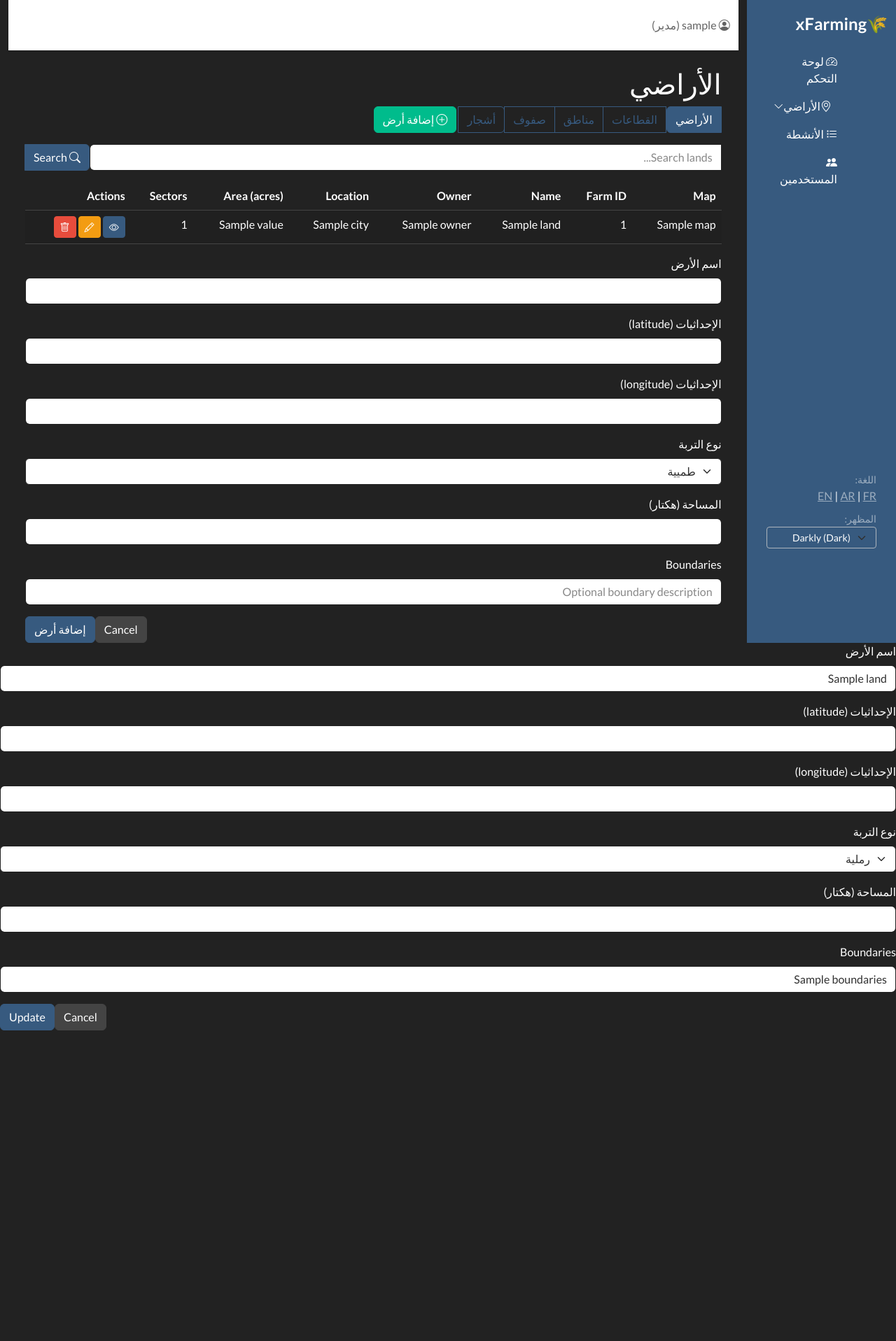
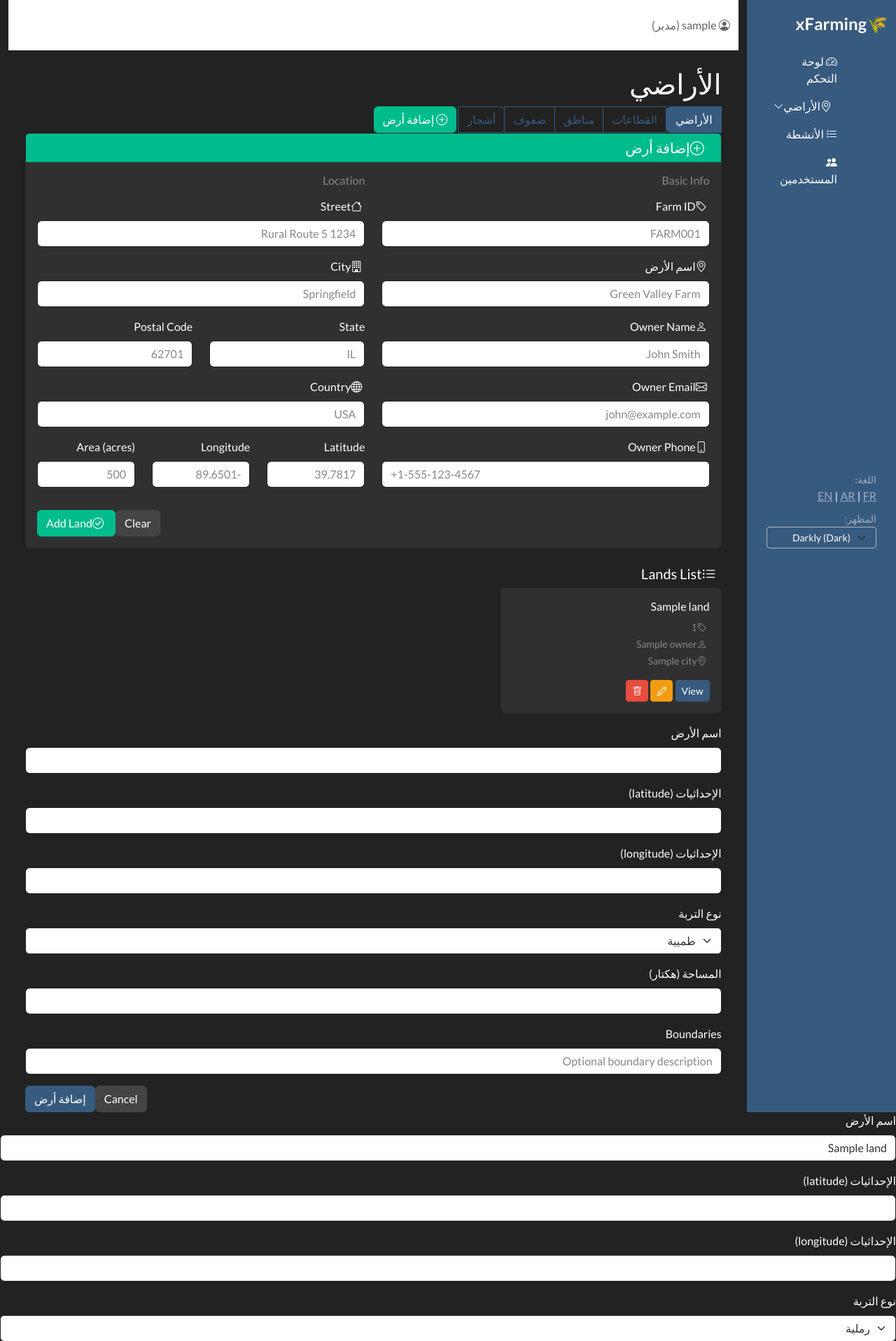
Before and after one commit to kouljihate/xFarming, a Flask app: template app/templates/lands/index.html in a window 1280 px wide. Shown: the top 1917 px of the page at 70% size. Before the commit the page ends 1473 px from the top, so only its background shows below. Run offline with Flask 3, Linux system fonts and the light colour scheme; the visitor is signed in with stand-in values (Sample User, id 1); the template is opened without the code that fills it: most values are stand-ins (such as "Sample title", 1, 10 or a date in 2020); some libraries are stand-ins or nearby versions.

Commit message:
Add inline Model Form for Lands and update Login page styling
- Replace Add Land modal with inline Model Form (always visible on page)
- Update login page with Bootstrap theme and custom.css:
  - Centered card layout with shadow
  - Bootstrap icons (bi-box-arrow-in-right, bi-person, bi-lock)
  - Proper form-control-lg for larger inputs
  - Card header with bg-primary text-white
  - Footer with branding
- Remove search form from lands page
- Show compact lands list below the form

```diff
--- a/app/templates/lands/index.html
+++ b/app/templates/lands/index.html
@@ -17,50 +17,120 @@
         <a href="{{ url_for('trees.index') }}" class="btn btn-outline-primary">{{ t('trees', session.get('lang', 'en'))
             }}</a>
     </div>
-    {% if session.get('role') in ['admin', 'worker'] %}
-    <button type="button" class="btn btn-success ms-2" data-bs-toggle="modal" data-bs-target="#addLandModal">
-        <i class="bi-plus-circle"></i> {{ t('add_land', session.get('lang', 'en')) }}
-    </button>
-    {% endif %}
+{% if session.get('role') in ['admin', 'worker'] %}
+<a href="#addLandForm" class="btn btn-success ms-2">
+    <i class="bi-plus-circle"></i> {{ t('add_land', session.get('lang', 'en')) }}
+</a>
+{% endif %}
+
+{% if session.get('role') in ['admin', 'worker'] %}
+<div class="card shadow-sm mb-4" id="addLandForm">
+    <div class="card-header bg-success text-white">
+        <h5 class="mb-0"><i class="bi-plus-circle me-2"></i>{{ t('add_land', session.get('lang', 'en')) }}</h5>
+    </div>
+    <div class="card-body">
+        <form method="POST" action="{{ url_for('lands.add') }}">
+            <div class="row">
+                <div class="col-md-6">
+                    <h6 class="text-muted mb-3">Basic Info</h6>
+                    <div class="mb-3">
+                        <label class="form-label"><i class="bi-tag me-1"></i>Farm ID</label>
+                        <input type="text" class="form-control" name="farm_id" placeholder="FARM001" required>
+                    </div>
+                    <div class="mb-3">
+                        <label class="form-label"><i class="bi-geo-alt me-1"></i>{{ t('land_name', session.get('lang', 'en')) }}</label>
+                        <input type="text" class="form-control" name="name" placeholder="Green Valley Farm" required>
+                    </div>
+                    <div class="mb-3">
+                        <label class="form-label"><i class="bi-person me-1"></i>Owner Name</label>
+                        <input type="text" class="form-control" name="owner_name" placeholder="John Smith">
+                    </div>
+                    <div class="mb-3">
+                        <label class="form-label"><i class="bi-envelope me-1"></i>Owner Email</label>
+                        <input type="email" class="form-control" name="owner_email" placeholder="john@example.com">
+                    </div>
+                    <div class="mb-3">
+                        <label class="form-label"><i class="bi-phone me-1"></i>Owner Phone</label>
+                        <input type="tel" class="form-control" name="owner_phone" placeholder="+1-555-123-4567">
+                    </div>
+                </div>
+                <div class="col-md-6">
+                    <h6 class="text-muted mb-3">Location</h6>
+                    <div class="mb-3">
+                        <label class="form-label"><i class="bi-house me-1"></i>Street</label>
+                        <input type="text" class="form-control" name="street" placeholder="1234 Rural Route 5">
+                    </div>
+                    <div class="mb-3">
+                        <label class="form-label"><i class="bi-building me-1"></i>City</label>
+                        <input type="text" class="form-control" name="city" placeholder="Springfield">
+                    </div>
+                    <div class="row">
+                        <div class="col-md-6">
+                            <div class="mb-3">
+                                <label class="form-label">State</label>
+                                <input type="text" class="form-control" name="state" placeholder="IL">
+                            </div>
+                        </div>
+                        <div class="col-md-6">
+                            <div class="mb-3">
+                                <label class="form-label">Postal Code</label>
+                                <input type="text" class="form-control" name="postal_code" placeholder="62701">
+                            </div>
+                        </div>
+                    </div>
+                    <div class="mb-3">
+                        <label class="form-label"><i class="bi-globe me-1"></i>Country</label>
+                        <input type="text" class="form-control" name="country" placeholder="USA">
+                    </div>
+                    <div class="row">
+                        <div class="col-md-4">
+                            <div class="mb-3">
+                                <label class="form-label">Latitude</label>
+                                <input type="number" step="any" class="form-control" name="latitude" placeholder="39.7817">
+                            </div>
+                        </div>
+                        <div class="col-md-4">
+                            <div class="mb-3">
+                                <label class="form-label">Longitude</label>
+                                <input type="number" step="any" class="form-control" name="longitude" placeholder="-89.6501">
+                            </div>
+                        </div>
+                        <div class="col-md-4">
+                            <div class="mb-3">
+                                <label class="form-label">Area (acres)</label>
+                                <input type="number" step="any" class="form-control" name="area" placeholder="500">
+                            </div>
+                        </div>
+                    </div>
+                </div>
+            </div>
+            <div class="d-flex justify-content-end mt-3">
+                <button type="reset" class="btn btn-secondary me-2">Clear</button>
+                <button type="submit" class="btn btn-success"><i class="bi-check-circle me-1"></i>Add Land</button>
+            </div>
+        </form>
+    </div>
+</div>
+{% endif %}
 </div>
 
-<form method="GET" class="mb-3">
-    <div class="input-group">
-        <input type="text" class="form-control" name="search" placeholder="Search lands..." value="{{ search }}">
-        <button class="btn btn-primary" type="submit"><i class="bi-search"></i> Search</button>
-        {% if search %}
-        <a href="{{ url_for('lands.index') }}" class="btn btn-secondary"><i class="bi-x-circle"></i> Clear</a>
-        {% endif %}
-    </div>
-</form>
-
-<div class="table-responsive">
-    <table class="table table-striped">
-        <thead>
-            <tr>
-                <th>Map</th>
-                <th>Farm ID</th>
-                <th>Name</th>
-                <th>Owner</th>
-                <th>Location</th>
-                <th>Area (acres)</th>
-                <th>Sectors</th>
-                <th>Actions</th>
-            </tr>
-        </thead>
-        <tbody>
-            {% for land in lands %}
-            <tr>
-                <td>{{ land.map | safe }}</td>
-                <td>{{ land.farm_id or 'N/A' }}</td>
-                <td>{{ land.name }}</td>
-                <td>{{ land.owner.name if land.owner else 'N/A' }}</td>
-                <td>{{ land.location.address.city if land.location and land.location.address else 'N/A' }}</td>
-                <td>{{ land.location.total_area.value if land.location and land.location.total_area else 0 }}</td>
-                <td>{{ land.sector_count }}</td>
-                <td>
-                    <a href="{{ url_for('lands.detail', land_id=land._id) }}" class="btn btn-sm btn-primary"><i
-                            class="bi-eye"></i></a>
+<!-- Lands List (Compact) -->
+<div class="mt-4">
+    <h5><i class="bi-list-ul me-2"></i>Lands List</h5>
+    <div class="row">
+        {% for land in lands %}
+        <div class="col-md-4 mb-3">
+            <div class="card h-100">
+                <div class="card-body">
+                    <h6 class="card-title">{{ land.name }}</h6>
+                    <p class="card-text">
+                        <small class="text-muted">
+                            <i class="bi-tag me-1"></i>{{ land.farm_id or 'N/A' }}<br>
+                            <i class="bi-person me-1"></i>{{ land.owner.name if land.owner else 'N/A' }}<br>
+                            <i class="bi-geo-alt me-1"></i>{{ land.location.address.city if land.location and land.location.address else 'N/A' }}
+                        </small>
+                    </p>
+                    <a href="{{ url_for('lands.detail', land_id=land._id) }}" class="btn btn-sm btn-primary">View</a>
                     {% if session.get('role') == 'admin' %}
                     <button type="button" class="btn btn-sm btn-warning" data-bs-toggle="modal"
                         data-bs-target="#editLandModal{{ land._id }}">
@@ -71,11 +141,11 @@
                         <i class="bi-trash"></i>
                     </button>
                     {% endif %}
-                </td>
-            </tr>
-            {% endfor %}
-        </tbody>
-    </table>
+                </div>
+            </div>
+        </div>
+        {% endfor %}
+    </div>
 </div>
 
 {% if session.get('role') in ['admin', 'worker'] %}
```
Also changed, not shown: app/templates/auth/login.html (+18 -11 lines).
